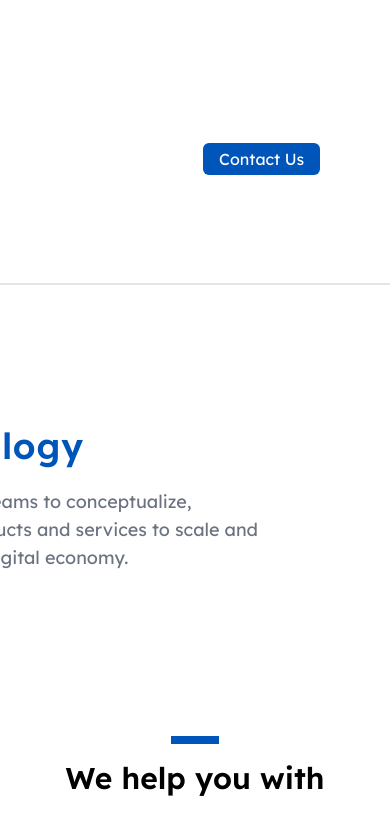
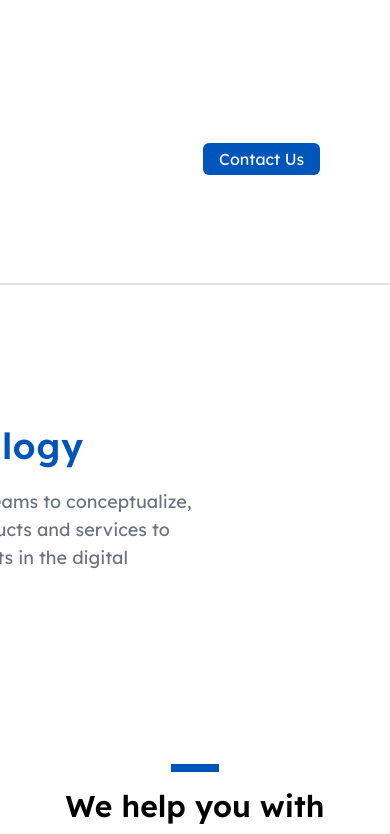
Before and after one commit to EdgarAmpiire/blueprints-web, a React (Create React App) app: page / in a window 390 px wide. Shown: the top 834 px of the page. Built offline with nearby package versions, Linux system fonts and the light colour scheme; what tw-elements would draw is missing.

Commit message:
responsivness

```diff
--- a/src/features/home/components/Hero.jsx
+++ b/src/features/home/components/Hero.jsx
@@ -1,23 +1,26 @@
 import React from "react";
 import thumb from "../../../assets/thumb.png";
-import {BsArrowRight} from "react-icons/bs"
-import {Link} from "react-router-dom"
+import { BsArrowRight } from "react-icons/bs";
+import { Link } from "react-router-dom";
 
 export const Hero = () => {
   return (
-    <div>
-      <div className="flex w-full mt-12 ">
+    <div className="">
+
+        <div className="flex  mt-12 md:justify-center md:items-center ">
+          <div className="w-full md:w-10/12 flex">
+
+          <div className="w-full  ">
             <div className="w-8/12">
-          <div className="w-10/12">
-            <h1 className="text-4xl font-semibold tracking-wide w-10/12 leading-tight text-black">
+              <h1 className="text-4xl font-semibold tracking-wide w-11/12 leading-tight text-black">
                 Delivering Solutions Powered by{" "}
                 <span className="text-[#0055BA]"> People, Process,</span> and{" "}
                 <span className="text-[#0055BA]"> Technology</span>
               </h1>
               <p className="mt-5 text-gray-500 text-lg">
                 We partners with businesses and product teams to conceptualize,
-              design, build and position their digital products and services to
-              scale and succeed in existing or new markets in the digital
+                design, build and position their digital products and services
+                to scale and succeed in existing or new markets in the digital
                 economy.
               </p>
               <Link to="/contact" className="">
@@ -37,5 +40,7 @@ export const Hero = () => {
           </div>
           </div>
         </div>
+      </div>
+
   );
 };
```
Lines whose indentation alone changed are shown as unchanged.
